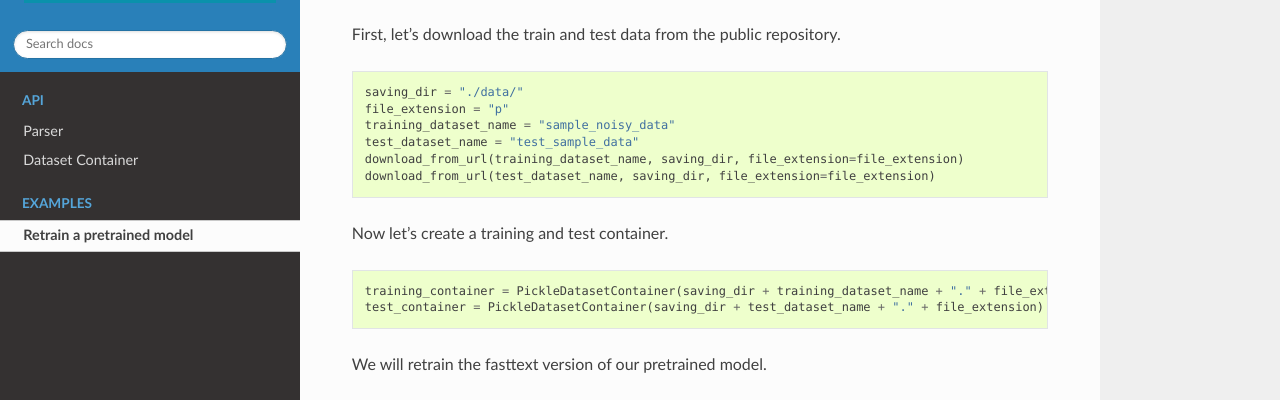
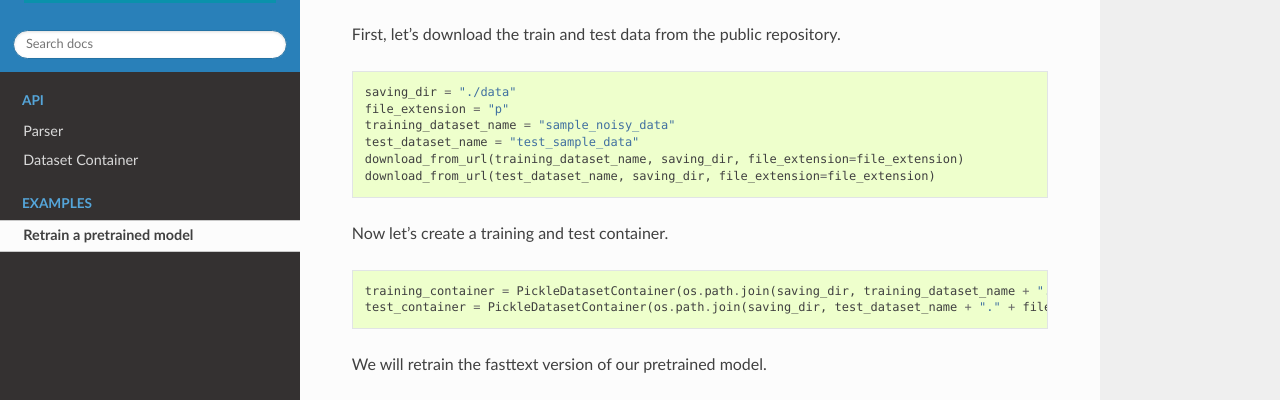
Before and after one commit to GRAAL-Research/deepparse, a Sphinx documentation site: the page built from docs/source/examples/fine_tuning.rst, in a window 1280 px wide and 1296 px high. Shown: the part 271-671 px from the top of the window. Built offline with Sphinx 7.4.7 and the Read the Docs theme 2.0.0, drawn with Linux system fonts in a browser that asks for light colours; the version number could not be read and is left out.

Commit message:
better path management in example

```diff
--- a/docs/source/examples/fine_tuning.rst
+++ b/docs/source/examples/fine_tuning.rst
@@ -20,7 +20,7 @@ First, let's download the train and test data from the public repository.
 
 .. code-block:: python
 
-    saving_dir = "./data/"
+    saving_dir = "./data"
     file_extension = "p"
     training_dataset_name = "sample_noisy_data"
     test_dataset_name = "test_sample_data"
@@ -31,8 +31,8 @@ Now let's create a training and test container.
 
 .. code-block:: python
 
-    training_container = PickleDatasetContainer(saving_dir + training_dataset_name + "." + file_extension)
-    test_container = PickleDatasetContainer(saving_dir + test_dataset_name + "." + file_extension)
+    training_container = PickleDatasetContainer(os.path.join(saving_dir, training_dataset_name + "." + file_extension))
+    test_container = PickleDatasetContainer(os.path.join(saving_dir, test_dataset_name + "." + file_extension))
 
 
 We will retrain the fasttext version of our pretrained model.
```
Also changed, not shown: 1 other file.
